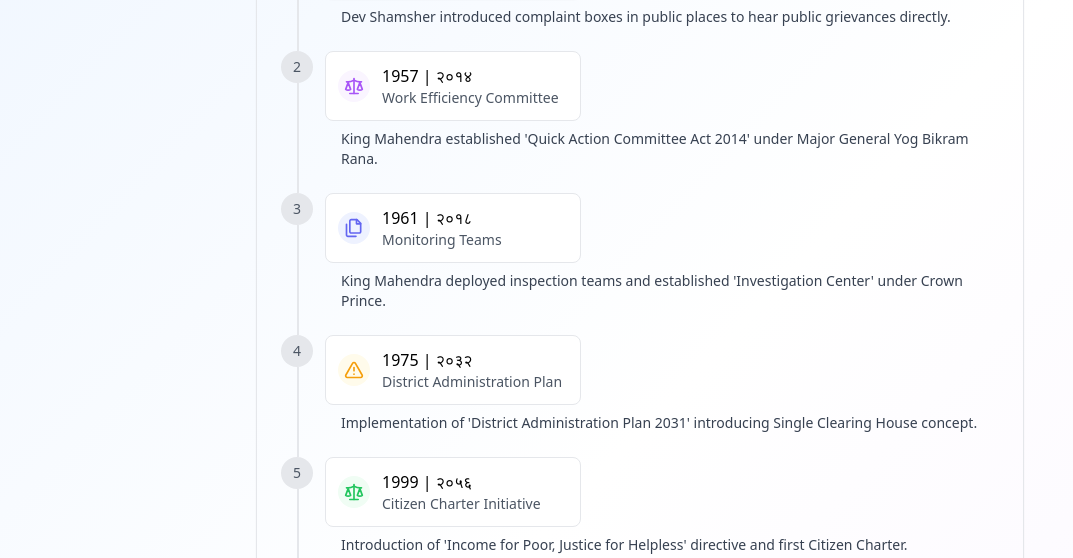
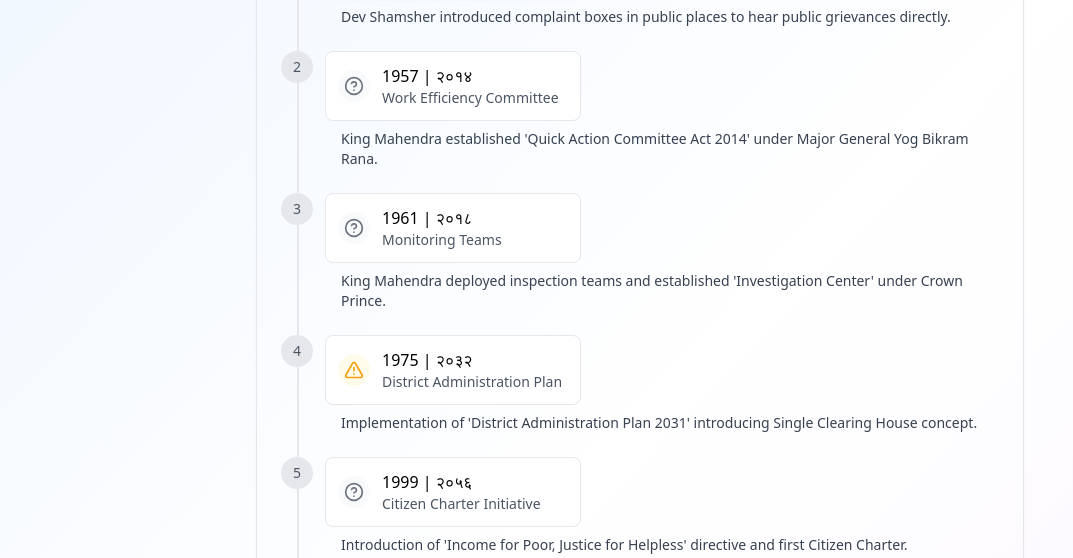
Before and after one commit to ShivaPrasadAcharya/exptimeline.git.io, a React (Vite) app: page / in a window 1280 px wide. Shown: the part 240-798 px from the top of the page, without its empty margins (0-1073 px from the left). Built offline with nearby package versions, Linux system fonts and the light colour scheme.

Commit message:
Update CategoryIcon.jsx

```diff
--- a/src/components/timeline/CategoryIcon.jsx
+++ b/src/components/timeline/CategoryIcon.jsx
@@ -15,34 +15,19 @@ FileSignature, Files, AlertTriangle,
 const CategoryIcon = ({ category }) => {
   const iconClass = "w-5 h-5";
 
-  const getIconStyle = () => {
-    switch (category) {
+  const getIconStyle = (cat) => {
+    switch (cat) {
       case 'contract':
         return {
-    icon: FileSignature, // A document with a signature line icon
+          icon: FileSignature,
           color: 'text-blue-500',
           bgColor: 'bg-blue-50'
         };
-
-case 'sub-lease-contract':
-  return {
-    icon: Files, // Stacked documents icon representing related contracts
-    color: 'text-indigo-500',
-    bgColor: 'bg-indigo-50'
-  };
-
       case 'conflict':
         return {
-    icon: AlertTriangle, // Warning triangle icon suggesting dispute
+          icon: AlertTriangle,
           color: 'text-amber-500',
           bgColor: 'bg-amber-50'
-  };
-
-case 'court':
-  return {
-    icon: Scale, // Justice scale icon representing legal proceedings
-    color: 'text-purple-500',
-    bgColor: 'bg-purple-50'
         };
       case 'complaint':
         return {
@@ -50,43 +35,7 @@ case 'court':
           color: 'text-red-500',
           bgColor: 'bg-red-50'
         };
-
-      case 'administration':
-        return {
-          icon: Building,
-          color: 'text-blue-500',
-          bgColor: 'bg-blue-50'
-        };
-      case 'monitoring':
-        return {
-          icon: Eye,
-          color: 'text-purple-500',
-          bgColor: 'bg-purple-50'
-        };
-      case 'governance':
-        return {
-          icon: Scale,
-          color: 'text-green-500',
-          bgColor: 'bg-green-50'
-        };
-      case 'service':
-        return {
-          icon: HeartHandshake,
-          color: 'text-orange-500',
-          bgColor: 'bg-orange-50'
-        };
-      case 'digital':
-        return {
-          icon: Laptop,
-          color: 'text-cyan-500',
-          bgColor: 'bg-cyan-50'
-        };
-      case 'planning':
-        return {
-          icon: BarChart,
-          color: 'text-yellow-500',
-          bgColor: 'bg-yellow-50'
-        };
+      // Keep your other cases here
       default:
         return {
           icon: HelpCircle,
@@ -96,11 +45,19 @@ case 'court':
     }
   };
 
-  const { icon: Icon, color, bgColor } = getIconStyle();
+  // Handle both array and single category
+  const categories = Array.isArray(category) ? category : [category];
 
   return (
-    <div className={`${bgColor} p-1.5 rounded-full`}>
+    <div className="flex gap-1">
+      {categories.map((cat, index) => {
+        const { icon: Icon, color, bgColor } = getIconStyle(cat);
+        return (
+          <div key={index} className={`${bgColor} p-1.5 rounded-full`}>
             <Icon className={`${iconClass} ${color} stroke-2`} />
+          </div>
+        );
+      })}
     </div>
   );
 };
```
Lines whose indentation alone changed are shown as unchanged.
